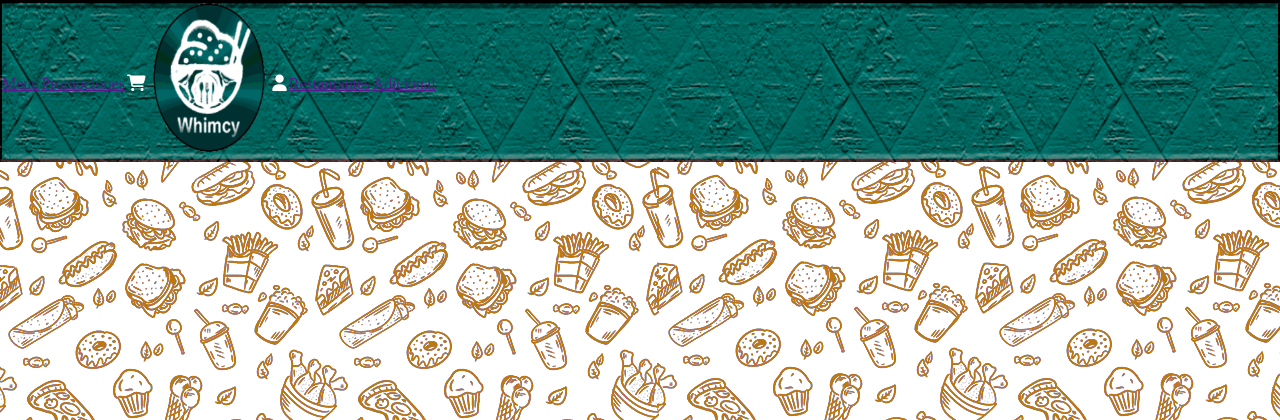
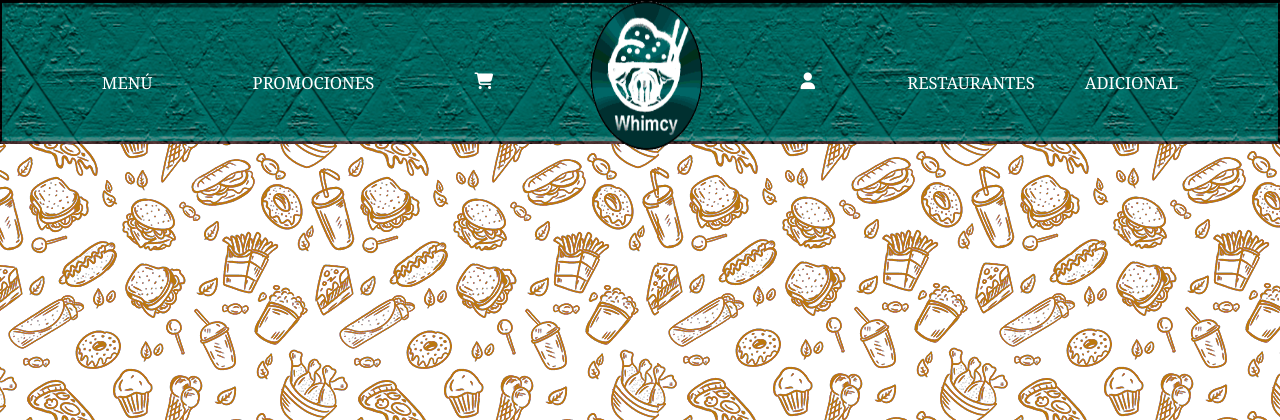
Before and after one commit to Pipe527/Whimcy, a PHP site: page /Views/Index.html in a window 1280 px wide. Shown: the top 420 px of the page. Run offline with PHP 8.4, Linux system fonts and the light colour scheme; some libraries are stand-ins or nearby versions.

Commit message:
arreglo menu

```diff
--- a/Css/Estilos.css
+++ b/Css/Estilos.css
@@ -14,9 +14,10 @@ body{
     background-image: url(../images/Encabezado.jpg);
     background-repeat: no-repeat;
     background-attachment: scroll;
-    background-size: 100vw 20.20vh;
+    background-size: 100vw 18vh;
+    align-items: center;
     min-height: 90px;
-    height: 20.20vh;
+    height: 18vh;
 }
 
 .inferior {
@@ -64,7 +65,7 @@ a[class="z"], a[class="bton z"], .m, i{
     background-size: contain;
     position: absolute;
     top: 7vh;
-    right: 2vw;
+    right: 1vw;
     padding: 12px;
     height: 11vw;
     width: 10vw;
@@ -88,7 +89,6 @@ a[class="z"], a[class="bton z"], .m, i{
 .active, .activo {
     display: block;
 }
-
 
 .M1 li, .M2 li{
     margin-bottom: 10px;
@@ -150,6 +150,10 @@ i[class="fa-solid fa-caret-right"]:hover{
 
 .OpenSub:hover{
     display: block;
+
+}
+.exp,.Logo{
+    margin-right: 3.3vw;
 }
 
 .exp:hover {
@@ -161,9 +165,10 @@ i[class="fa-solid fa-caret-right"]:hover{
 .Letras ul div:hover {
     background-image: url("../images/bordes.png");
     background-repeat: no-repeat;
-    background-position-x: center;
-    background-size: cover cover;
+    background-position: center center;
+    background-size: cover;
     align-content: center;
     text-align: center;
-    height: 9.8vw;
+    height: calc(normal+normal*4);
+    width: calc(normal+normal*4);
 }
--- a/Views/Index.html
+++ b/Views/Index.html
@@ -9,22 +9,46 @@
 </head>
 <body>
     <Div>
-        <header class="superior">
-            <nav class="Letras">
-                <table>
-                    <td class="z"><div><a href="">Menú</a></div></td>
-                    <td class="z"><a href="">Promociones</a></td>
-                    <td class="z">
-                        <a href=""><i class="fa-solid fa-cart-shopping"></i></a>
-                    </td>
-                    <td><a href="Index.html"><img src="../images/Logotipo.gif" class="Logo", width="53%"></a></td>
-                    <td class="z">
-                        <a href="Registro.php"><i class="fa-solid fa-user"></i></a>
-                    </td>
-                    <td class="z"><a href="">Restaurantes</a></td>
-                    <td class="z"><a href="">Adicional</a></td>
-                </table>
-            </nav>
+        <header>
+            <div class="superior">
+                <nav class="Letras">
+                    <ul>
+                        <div><li><a href="" class="bton z">Menú</a></li></div>
+                        <li>
+                            <nav class="M1">
+                                <ul class="active">
+                                    <li><a href="#" class="links">Pedir</a></li>
+                                    <li><a href="#" class="links">Top</a></li>
+                                    <li><a href="" class="OpenSub">Combos<i class="fa-solid fa-caret-right"></i></a></li>
+                                    <nav class="SubMenu">
+                                        <ul class="">
+                                            <li><a href="#" class="links">Categorias</a></li>
+                                            <li><a href="#" class="links">Definidos</a></li>
+                                            <li><a href="#">Cartas</a></li>
+                                        </ul>
+                                    </nav>
+                                    <li class="bton-combos"><a href="#" class="links">Favoritos</a></li>
+                                </ul>
+                            </nav>
+                        </li>
+                        <div><li><a href="" class="z m">Promociones</a></li></div>
+                        <li>
+                            <nav class="M2">
+                                <ul class="activo">
+                                    <li><a href="#" class="links">Fechas</a></li>
+                                    <li><a href="#" class="links">Para <br>Año Nuevo</a></li>
+                                    <li><a href="#">Ocaciones <br>especiales</a></li>
+                                </ul>
+                            </nav>
+                        </li>
+                        <li><a href="" class="exp"><i class="fa-solid fa-cart-shopping"></i></a></li>
+                        <li><a href="Index.html"><img src="../images/Logotipo.gif" class="Logo"></a></li>
+                        <li><a href="Registro.php" class="exp"><i class="fa-solid fa-user"></i></a></li>
+                        <div><li><a href="" class="z">Restaurantes</a></li></div>
+                        <div><li><a href="" class="z">Adicional</a></li></div>
+                    </ul>
+                </nav>
+            </div>
         </header>
 
         <div>
@@ -37,5 +61,6 @@
 
         </footer>
     </div>
+<script src="SubMenus.js"></script>
 </body>
 </html>
--- a/Views/Menu.html
+++ b/Views/Menu.html
@@ -12,7 +12,7 @@
     <div class="superior">
         <nav class="Letras">
             <ul>
-                <li><a href="" class="bton z">Menú</a></li>
+                <div><li><a href="" class="bton z">Menú</a></li></div>
                 <li>
                     <nav class="M1">
                         <ul class="active">
@@ -30,7 +30,7 @@
                         </ul>
                     </nav>
                 </li>
-                <li><a href="" class="z m">Promociones</a></li>
+                <div><li><a href="" class="z m">Promociones</a></li></div>
                 <li>
                     <nav class="M2">
                         <ul class="activo">
@@ -43,7 +43,7 @@
                 <li><a href="" class="exp"><i class="fa-solid fa-cart-shopping"></i></a></li>
                 <li><a href="Index.html"><img src="../images/Logotipo.gif" class="Logo"></a></li>
                 <li><a href="Registro.php" class="exp"><i class="fa-solid fa-user"></i></a></li>
-                <li><a href="" class="z">Restaurantes</a></li>
+                <div><li><a href="" class="z">Restaurantes</a></li></div>
                 <div><li><a href="" class="z">Adicional</a></li></div>
             </ul>
         </nav>
```
Also changed, not shown: Css/FRegistro.css (+39 -29 lines), Views/Registro.php (+6 -7 lines).
